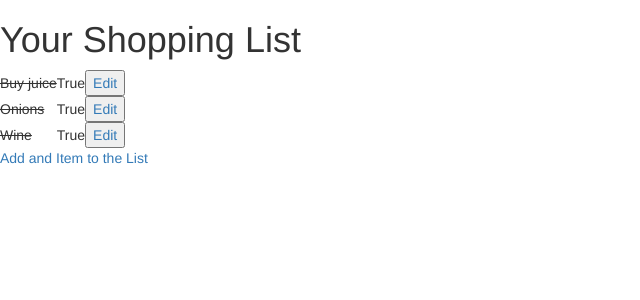
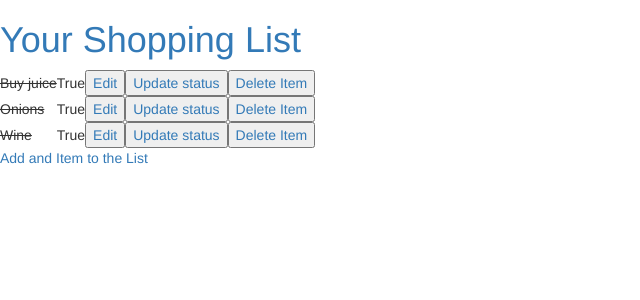
Before and after one commit to slbabin/shopping-list2, a Django app: page / in a window 1280 px wide. Shown: the top 300 px of the page, without its empty margins (0-640 px from the left). Run offline with Django 3.2, Linux system fonts and the light colour scheme; data comes from the database, SQL or seed files in the repository; both versions use the stored data as it was after the commit; some libraries are stand-ins or nearby versions.

Commit message:
Create Delete file and add Delete function to Views

```diff
--- a/shoppinglistapp/templates/shoppinglistapp/add_item.html
+++ b/shoppinglistapp/templates/shoppinglistapp/add_item.html
@@ -14,7 +14,9 @@
 </head>
 
 <body>
-    <h1>Your Shopping List</h1>
+    <a href="{% url 'get_shopping_list' %}">
+        <h1>Your Shopping List</h1>
+    </a>
 
 
     <form method="POST" action="{% url 'add' %}">
--- a/shoppinglistapp/templates/shoppinglistapp/edit_item.html
+++ b/shoppinglistapp/templates/shoppinglistapp/edit_item.html
@@ -14,7 +14,9 @@
 </head>
 
 <body>
-    <h1>Your Shopping List</h1>
+    <a href="{% url 'get_shopping_list' %}">
+        <h1>Your Shopping List</h1>
+    </a>
 
 
     <form method="POST">
--- a/shoppinglistapp/templates/shoppinglistapp/index.html
+++ b/shoppinglistapp/templates/shoppinglistapp/index.html
@@ -13,7 +13,7 @@
 </head>
 
 <body>
-    <h1>Your Shopping List</h1>
+    <a href="{% url 'get_shopping_list' %}"><h1>Your Shopping List</h1></a>
 
     <table>
 
@@ -28,6 +28,16 @@
             <td>
                 <a href="/edit/{{item.id}}">
                     <button>Edit</button>
+                </a>
+            </td>
+            <td>
+                <a href="/status/{{item.id}}">
+                    <button>Update status</button>
+                </a>
+            </td>
+            <td>
+                <a href="/delete/{{item.id}}">
+                    <button>Delete Item</button>
                 </a>
             </td>
         </tr>
--- a/shoppinglistapp/views.py
+++ b/shoppinglistapp/views.py
@@ -1,4 +1,4 @@
-from django.shortcuts import render, redirect
+from django.shortcuts import render, redirect, get_object_or_404
 from .models import Item
 from .forms import ItemForm
 
@@ -33,4 +33,28 @@ def add_item(request):
 
 
 def edit_item(request, item_id):
-    return render(request, 'shoppinglistapp/edit_item.html')
+    item = get_object_or_404(Item, id=item_id)
+    if request.method == 'POST':
+        form = ItemForm(request.POST, instance=item)
+        if form.is_valid():
+            form.save()
+
+        return redirect('get_shopping_list')
+    form = ItemForm(instance=item)
+    context = {
+        'form': form
+    }
+    return render(request, 'shoppinglistapp/edit_item.html', context)
+
+
+def item_status(request, item_id):
+    item = get_object_or_404(Item, id=item_id)
+    item.complete = not item.complete
+    item.save()
+    return redirect('get_shopping_list')
+
+
+def delete_item(request, item_id):
+    item = get_object_or_404(Item, id=item_id)
+    item.delete()
+    return redirect('get_shopping_list')
--- a/shoppinglistproject/urls.py
+++ b/shoppinglistproject/urls.py
@@ -15,11 +15,13 @@ Including another URLconf
 """
 from django.contrib import admin
 from django.urls import path
-from shoppinglistapp.views import get_shopping_list, add_item, edit_item
+from shoppinglistapp.views import get_shopping_list, add_item, edit_item, item_status, delete_item
 
 urlpatterns = [
     path('admin/', admin.site.urls),
     path('', get_shopping_list, name='get_shopping_list'),
     path('add/', add_item, name='add'),
-    path('edit/<item_id>', edit_item, name='add'),
+    path('edit/<item_id>', edit_item, name='edit'),
+    path('status/<item_id>', item_status, name='status'),
+    path('delete/<item_id>', delete_item, name='delete'),
 ]
```
Also changed, not shown: db.sqlite3.
